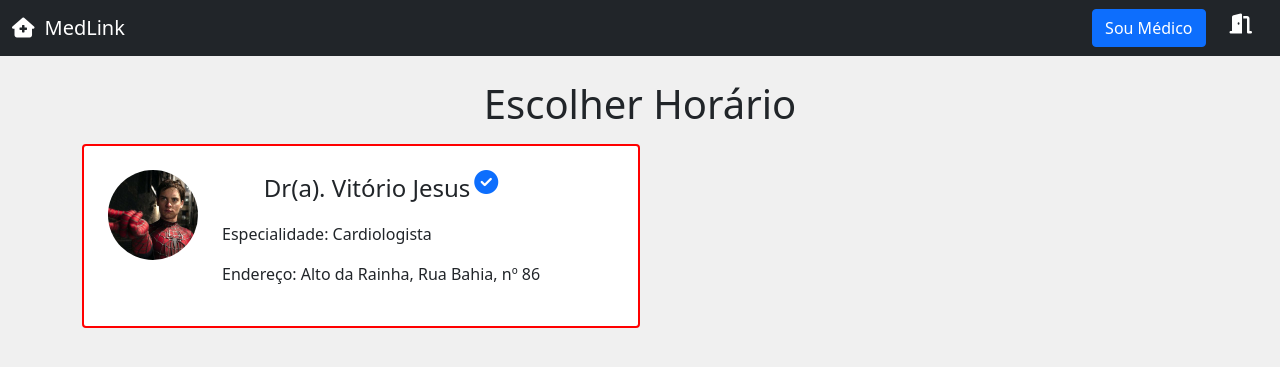
After one commit to TheJoaoVitorio/MedLink, a Django app: page /pacientes/escolher_horario/1 in a window 1280 px wide. The commit adds this page. Shown: the top 367 px of the page. Run offline with Django 5.2, Linux system fonts and the light colour scheme; a user stored in the database is signed in; data comes from the database, SQL or seed files in the repository; both versions use the stored data as it was after the commit.

Commit message:
agr as fts estão aparecendo , faltava configurar no settings . desenvolvendo o template para o paciente escolher horario, porem ainda os horarios disponiveis nao está mostrando para o paciente

```diff
--- a/MedLink/urls.py
+++ b/MedLink/urls.py
@@ -1,21 +1,8 @@
-"""
-URL configuration for MedLink project.
-
-The `urlpatterns` list routes URLs to views. For more information please see:
-    https://docs.djangoproject.com/en/5.0/topics/http/urls/
-Examples:
-Function views
-    1. Add an import:  from my_app import views
-    2. Add a URL to urlpatterns:  path('', views.home, name='home')
-Class-based views
-    1. Add an import:  from other_app.views import Home
-    2. Add a URL to urlpatterns:  path('', Home.as_view(), name='home')
-Including another URLconf
-    1. Import the include() function: from django.urls import include, path
-    2. Add a URL to urlpatterns:  path('blog/', include('blog.urls'))
-"""
+#
 from django.contrib import admin
 from django.urls import path,include  #include inclui outras urls dentro de uma url
+from django.conf import settings
+from django.conf.urls.static import static
 
 urlpatterns = [
     path('admin/', admin.site.urls),
@@ -23,4 +10,4 @@ urlpatterns = [
     path('medico/', include('medico.urls')),
     path('', include('usuarios.urls')),
     path('pacientes/', include('pacientes.urls')),
-]
+] + static(settings.MEDIA_URL, document_root=settings.MEDIA_ROOT)
--- /dev/null
+++ b/pacientes/templates/escolher_horario.html
@@ -0,0 +1,61 @@
+{% extends 'base.html' %}
+{% load static %}
+
+{% block 'title' %}Escolha seu horário - MedLink{% endblock %}
+
+{% block 'head' %}
+    <link rel="stylesheet" href="{% static 'usuarios/css/style.css' %}">
+    <link rel="stylesheet" href="{% static 'medicos/css/cadastro_medicos.css' %}">
+    <link rel="stylesheet" href="{% static 'geral/css/base.css' %}">
+
+    <link rel="stylesheet" href="https://cdnjs.cloudflare.com/ajax/libs/font-awesome/6.5.2/css/all.min.css" integrity="sha512-SnH5WK+bZxgPHs44uWIX+LLJAJ9/2PkPKZ5QiAj6Ta86w+fsb2TkcmfRyVX3pBnMFcV7oQPJkl9QevSCWr3W6A==" crossorigin="anonymous" referrerpolicy="no-referrer" />
+
+{% endblock %}
+
+{%block 'body'%}
+    {%block 'header'%}
+        <nav class="navbar navbar-dark bg-dark">
+            <div class="container-fluid">
+                <a href="{% url 'home' %}" class="navbar-brand">
+                    <i class="fa-solid fa-house-medical"></i>MedLink
+                </a>
+                <div class="right-navbar d-flex gap-4">
+                    <a href=" {% url 'cadastro_medico' %} ">
+                        <button class="btn btn-primary" type="submit">Sou Médico</button>
+                    </a>
+                    <abbr title="Sair">
+                        <a class="navbar-brand" href=" {% url 'logout' %} ">
+                            <i class="fa-solid fa-door-open"></i>
+                        </a>
+                    </abbr>
+                </div>
+            </div>
+        </nav>
+    {%endblock%}
+
+    <div class="container">
+        <div class="title-home mt-4">
+            <h1 class="text-black text-center" >Escolher Horário</h1>
+        </div>
+
+       <div class="form-control w-50 p-4 card-escolher-horario d-flex gap-4 mt-3">
+            <img class="ft-perfil-card " src="{{medico.foto.url}}">
+            <div class="content-medico d-flex flex-column ">
+                <div class="d-flex gap-1 justify-content-center fs-4">
+                    <p>Dr(a). {{medico.nome}}</p>
+                    <i class="fa-solid fa-circle-check text-primary"></i>
+                </div>
+                <p><span class="p-bold" >Especialidade:</span> {{medico.especialidade}}</p>
+                <p><span class="p-bold">Endereço:</span> {{medico.bairro}}, {{medico.rua}}, nº {{medico.numero}} </p>
+            </div>
+       </div>
+
+
+
+    </div>
+
+
+
+
+
+{%endblock%}
--- a/pacientes/templates/home_paciente.html
+++ b/pacientes/templates/home_paciente.html
@@ -80,7 +80,7 @@
                                 Aguarde uma data
                             {%endif%}
                         </p>
-                        <a href="" class="btn btn-primary">Agendar</a>
+                        <a href="{% url 'escolher_horario' medico.id %}" class="btn btn-primary">Agendar</a>
                 </div>
                 {% endfor %}
             </div>
--- a/pacientes/urls.py
+++ b/pacientes/urls.py
@@ -3,4 +3,5 @@ from . import views
 
 urlpatterns = [
     path('home/', views.HomePaciente , name = 'home'),
+    path('escolher_horario/<int:id_dados_medicos>',views.EscolherHorario, name='escolher_horario'),
 ]
--- a/pacientes/views.py
+++ b/pacientes/views.py
@@ -1,7 +1,8 @@
 from django.shortcuts import render,redirect
 from django.contrib.auth.decorators import login_required
+from datetime import datetime
 
-from medico.models import Especialidade , DadosMedico , is_medico
+from medico.models import Especialidade , DadosMedico , is_medico , DatasAbertas
 # Create your views here.
 
 @login_required
@@ -21,3 +22,13 @@ def HomePaciente(request):
 
         especialidades = Especialidade.objects.all()
         return render (request,'home_paciente.html',{'especialidade':especialidades , 'medicos':medicos , 'is_medico':is_medico(request.user)})
+
+@login_required
+def EscolherHorario(request,id_dados_medicos):
+
+    if request.method == 'GET':
+
+        medico = DadosMedico.objects.get(id=id_dados_medicos)
+        datas_abertas = DatasAbertas.objects.filter(user=medico.user).filter(data__gte=datetime.now()).filter(agendado=False)
+
+        return render (request,'escolher_horario.html',{'medico':medico , 'datas_abertas':datas_abertas , 'is_medico':is_medico(request.user)})
--- a/templates/static/usuarios/css/style.css
+++ b/templates/static/usuarios/css/style.css
@@ -31,7 +31,7 @@ body{
 
 .form-control:focus {
     box-shadow: 1px 1px 5px 1px rgba(0, 0, 0, 0.4);
-    border-color: #ced4da; /* Pode ser necessário ajustar a cor da borda */
+    border-color: #ced4da;
 }
 
 /* Card */
@@ -50,3 +50,11 @@ body{
     overflow-y: auto;
     height:120px;
 }
+
+
+/* ESCOLHER HORARIO */
+.card-escolher-horario{
+    width: 200px;
+    border:2px solid red;
+}
+/* */
```
Also changed, not shown: db.sqlite3, templates/static/geral/css/base.css (line endings or trailing spaces).
